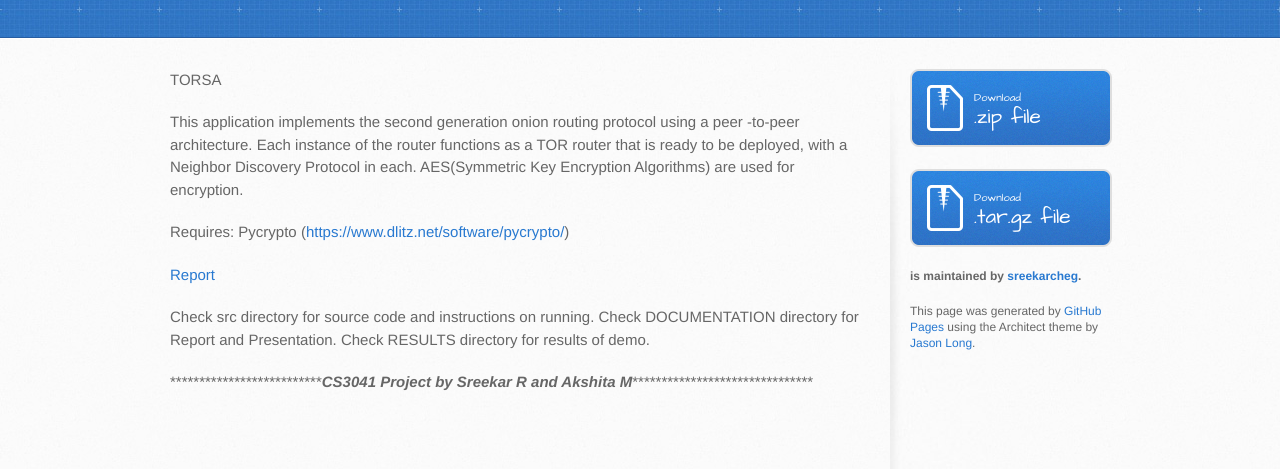
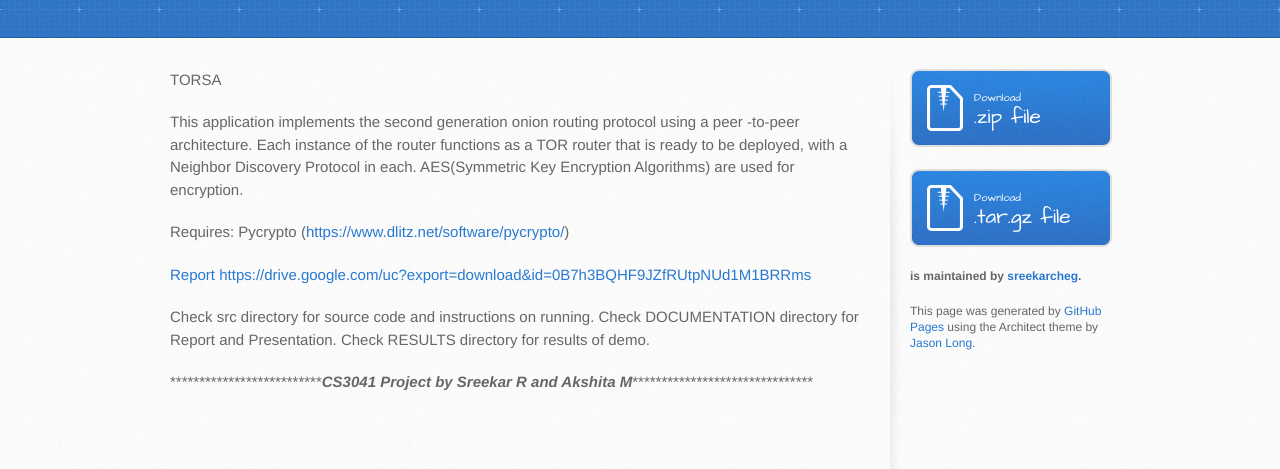
Before and after one commit to sreekarcheg/TORSA, a plain HTML site: page index.html in a window 1280 px wide. Shown: the part 231-700 px from the top of the page. Drawn offline with Linux system fonts and the light colour scheme.

```diff
--- a/index.html
+++ b/index.html
@@ -36,7 +36,8 @@
 <p>Requires:
 Pycrypto (<a href="https://www.dlitz.net/software/pycrypto/">https://www.dlitz.net/software/pycrypto/</a>)</p>
 
-<p><a href="https://github.com/sreekarcheg/TORSA/blob/master/DOCUMENTATION/REPORT.pdf">Report</a></p>
+<p><a href="https://drive.google.com/uc?export=download&amp;id=0B7h3BQHF9JZfRUtpNUd1M1BRRms">Report</a>
+<a href="https://drive.google.com/uc?export=download&amp;id=0B7h3BQHF9JZfRUtpNUd1M1BRRms">https://drive.google.com/uc?export=download&amp;id=0B7h3BQHF9JZfRUtpNUd1M1BRRms</a></p>
 
 <p>Check src directory for source code and instructions on running.
 Check DOCUMENTATION directory for Report and Presentation.
--- a/params.json
+++ b/params.json
@@ -1,6 +1,6 @@
 {
   "name": "TORSA",
   "tagline": "This application implements the second generation onion routing protocol using a peer-to-peer architecture. ",
-  "body": "TORSA\r\n\r\nThis application implements the second generation onion routing protocol using a peer\r\n-to-peer architecture. Each instance of the router functions as a TOR router that is ready to be deployed, with a Neighbor Discovery Protocol in each. AES(Symmetric Key Encryption Algorithms) are used for encryption.\r\n\r\nRequires:\r\nPycrypto (https://www.dlitz.net/software/pycrypto/)\r\n\r\n<a href=\"https://github.com/sreekarcheg/TORSA/blob/master/DOCUMENTATION/REPORT.pdf\" download=\"filename\">Report</a>\r\n\r\nCheck src directory for source code and instructions on running.\r\nCheck DOCUMENTATION directory for Report and Presentation.\r\nCheck RESULTS directory for results of demo.\r\n\r\n*****************************CS3041 Project by Sreekar R and Akshita M**********************************",
+  "body": "TORSA\r\n\r\nThis application implements the second generation onion routing protocol using a peer\r\n-to-peer architecture. Each instance of the router functions as a TOR router that is ready to be deployed, with a Neighbor Discovery Protocol in each. AES(Symmetric Key Encryption Algorithms) are used for encryption.\r\n\r\nRequires:\r\nPycrypto (https://www.dlitz.net/software/pycrypto/)\r\n\r\n<a href=\"https://drive.google.com/uc?export=download&id=0B7h3BQHF9JZfRUtpNUd1M1BRRms\" download=\"TORSA-Report\">Report</a>\r\nhttps://drive.google.com/uc?export=download&id=0B7h3BQHF9JZfRUtpNUd1M1BRRms\r\n\r\nCheck src directory for source code and instructions on running.\r\nCheck DOCUMENTATION directory for Report and Presentation.\r\nCheck RESULTS directory for results of demo.\r\n\r\n*****************************CS3041 Project by Sreekar R and Akshita M**********************************",
   "note": "Don't delete this file! It's used internally to help with page regeneration."
 }
```
